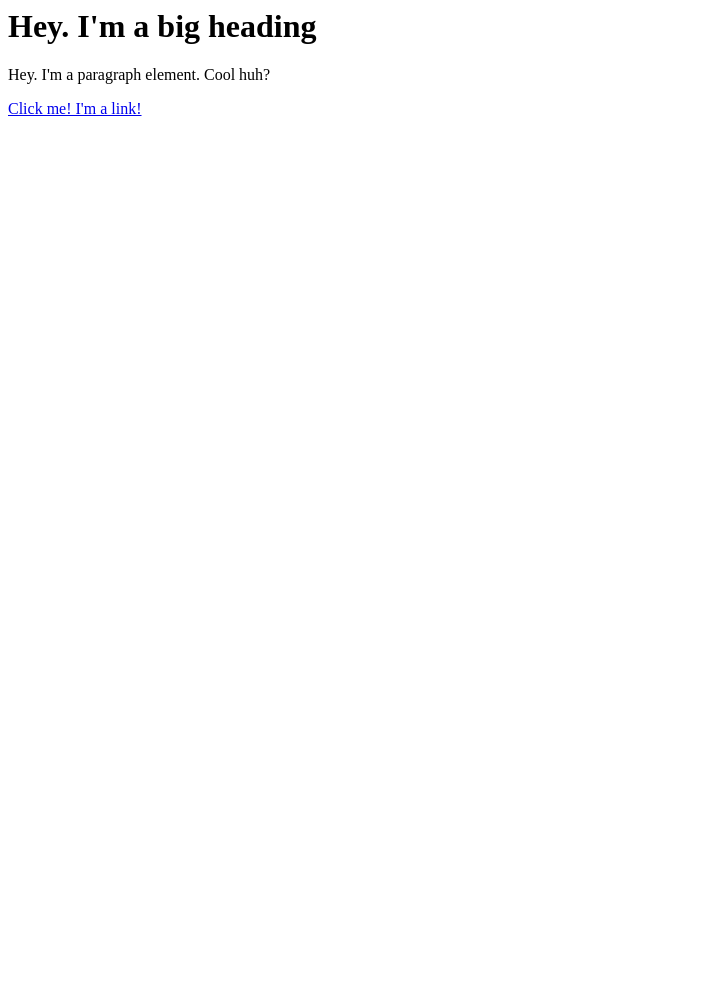
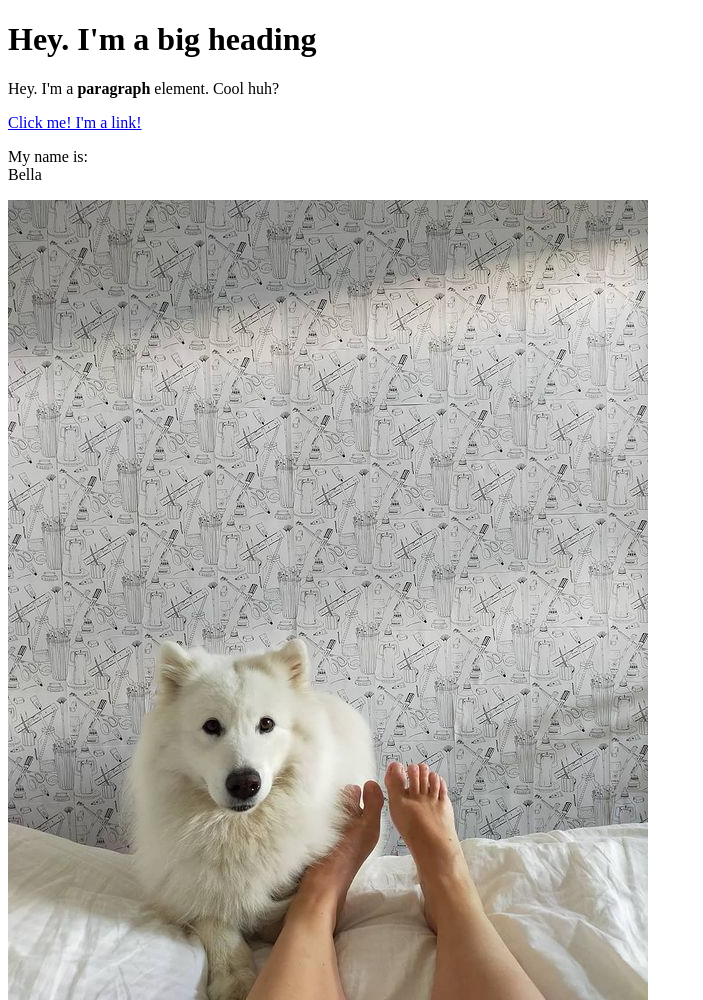
Before and after one commit to dalia-mo/OB, a plain HTML site: page test.html in a window 1280 px wide. Shown: the whole page, without its empty margins (0-703 px from the left). Before the commit the page ends 800 px from the top, so only its background shows below. Drawn offline with Linux system fonts and the light colour scheme.

Commit message:
added a dog image

```diff
--- a/test.html
+++ b/test.html
@@ -1,3 +1,14 @@
-<h1>Hey. I'm a big heading </h1>
-<p>Hey. I'm a paragraph element. Cool huh?</p>
-<a href="https://google.com" target="_blank" title="let's go to google">Click me! I'm a link!</a>
+<!DOCTYPE html>
+<html>
+<head>
+	<title>Test page</title>
+</head>
+<body>
+	<h1>Hey. I'm a big heading </h1>
+	<p>Hey. I'm a <b>paragraph</b> element. Cool huh?</p>
+	<a href="https://google.com" target="_blank" title="let's go to google">Click me! I'm a link!</a>
+	<p>My name is:<br>
+	Bella</p>
+	<img src="img/dog.jpg">
+</body>
+</html>
```
Also changed, not shown: img/dog.jpg (added).
